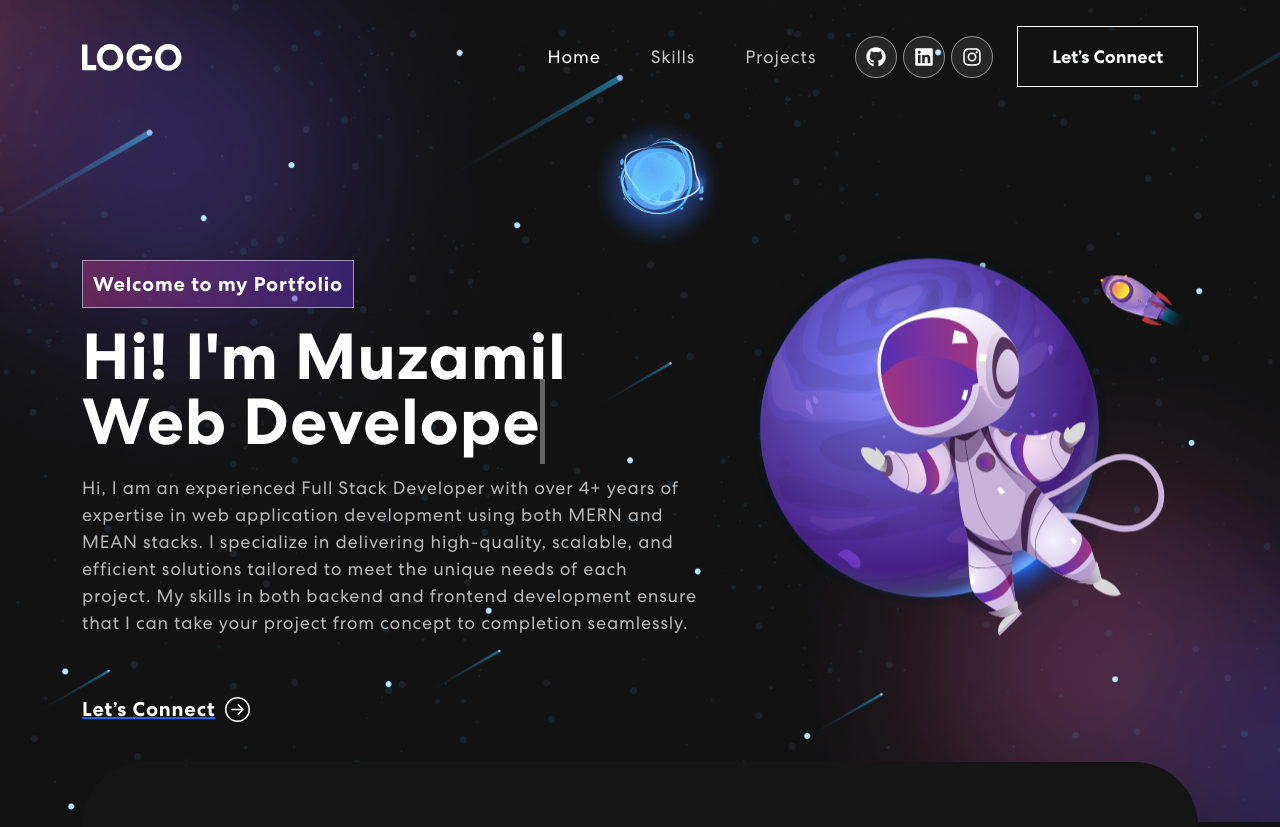
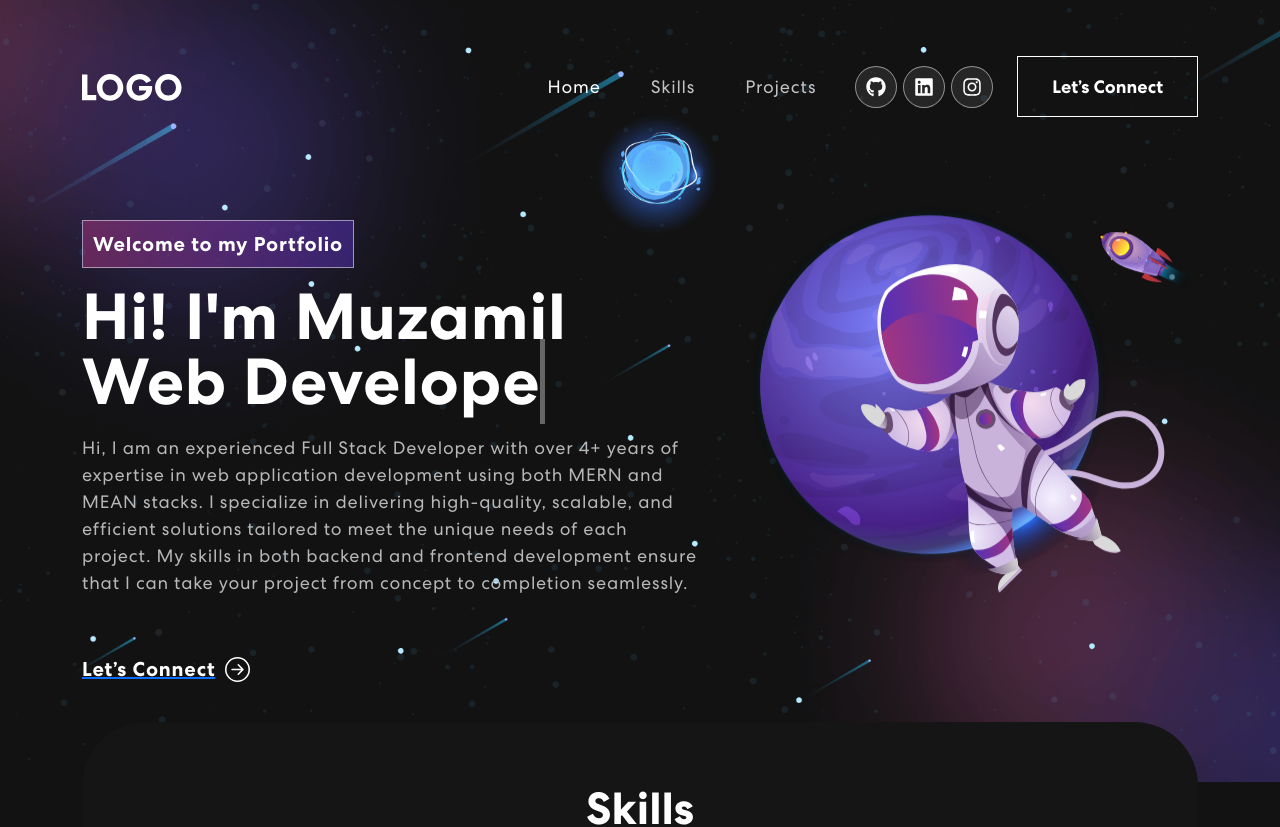
Before and after one commit to MuzamilTeamSeven/VercelPortfolio, a React (Create React App) app: page / in a window 1280 px wide. Shown: the top 827 px of the page. Built offline with nearby package versions, Linux system fonts and the light colour scheme; no server answers.

Commit message:
Responsive Completed

```diff
--- a/src/App.css
+++ b/src/App.css
@@ -112,7 +112,7 @@ nav.navbar .navbar-nav .nav-link.navbar-link {
   font-weight: 400;
   color: #fff !important;
   letter-spacing: 0.8px;
-  padding: 0 25px;
+  padding: 5px 25px;
   font-size: 18px;
   opacity: 0.75;
 }
@@ -120,12 +120,22 @@ nav.navbar .navbar-nav a.nav-link.navbar-link:hover,
 nav.navbar .navbar-nav a.nav-link.navbar-link.active {
   opacity: 1;
 }
+.navbar-collapse {
+  flex-basis: 100%;
+  flex-grow: 1;
+  align-items: center;
+  padding: 30px 0px !important;
+  justify-content: center;
+  display: flex;
+}
 span.navbar-text {
   display: flex;
   align-items: center;
 }
 .social-icon {
-  display: inline-block;
+  display: flex;
+  justify-content: center;
+  align-items: center;
   margin-left: 14px;
 }
 .social-icon a {
@@ -250,17 +260,13 @@ nav.navbar .navbar-toggler[aria-expanded="true"] .navbar-toggler-icon {
 /************ Banner Css ************/
 .banner {
   margin-top: 0;
-  padding: 260px 0 100px 0;
+  padding: 220px 0 100px 0;
   background-image: url("./assets/img/banner-bg.png");
   background-position: top center;
   background-size: cover;
   background-repeat: no-repeat;
 }
-@media (max-width: 768px) {
-  .banner {
-    padding: 120px 0 100px 0;
-  }
-}
+
 .banner .tagline {
   font-weight: 700;
   letter-spacing: 0.8px;
@@ -746,7 +752,6 @@ nav.navbar .navbar-toggler[aria-expanded="true"] .navbar-toggler-icon {
   }
 }
 
-
 @media (max-width: 480px) {
   .newsletter-bx {
     padding: 30px 40px;
```
